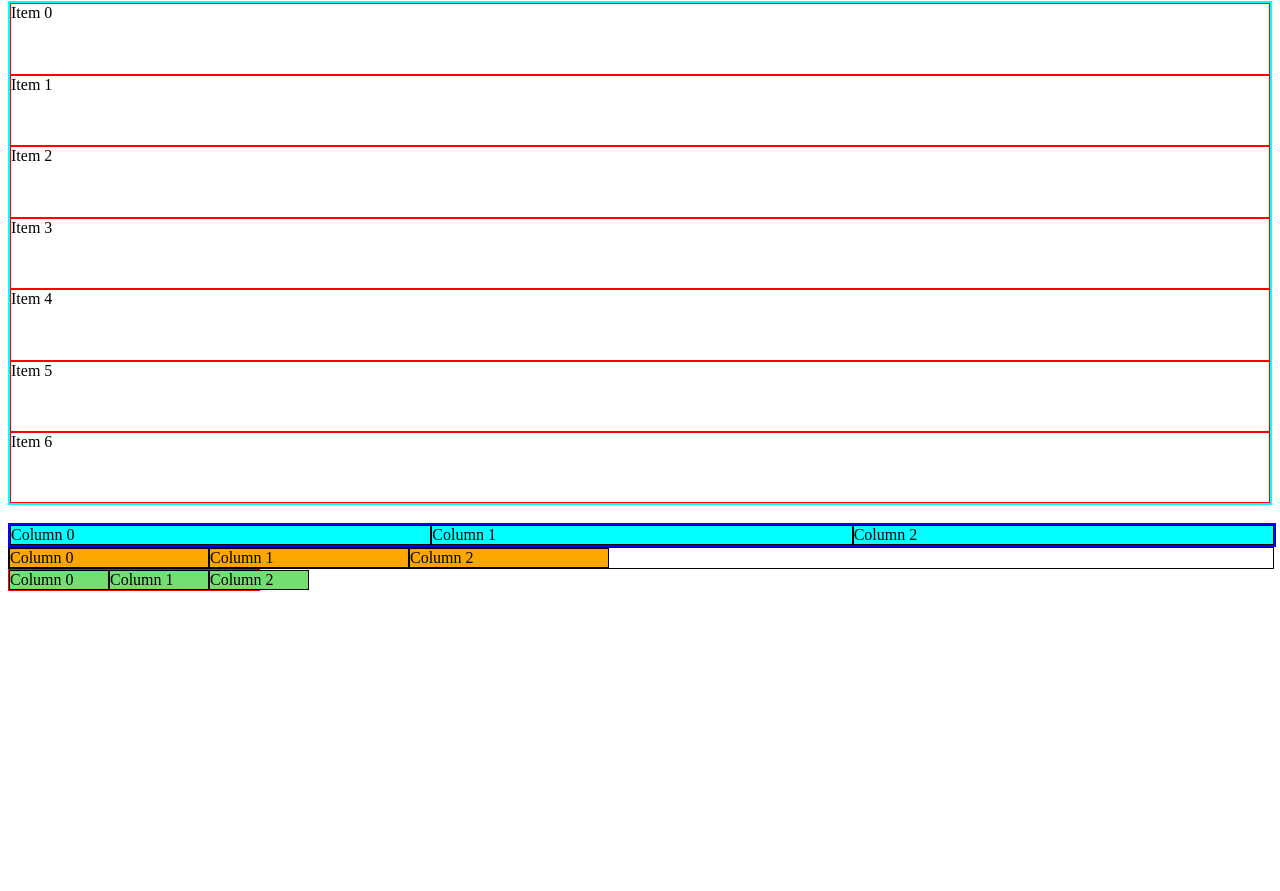
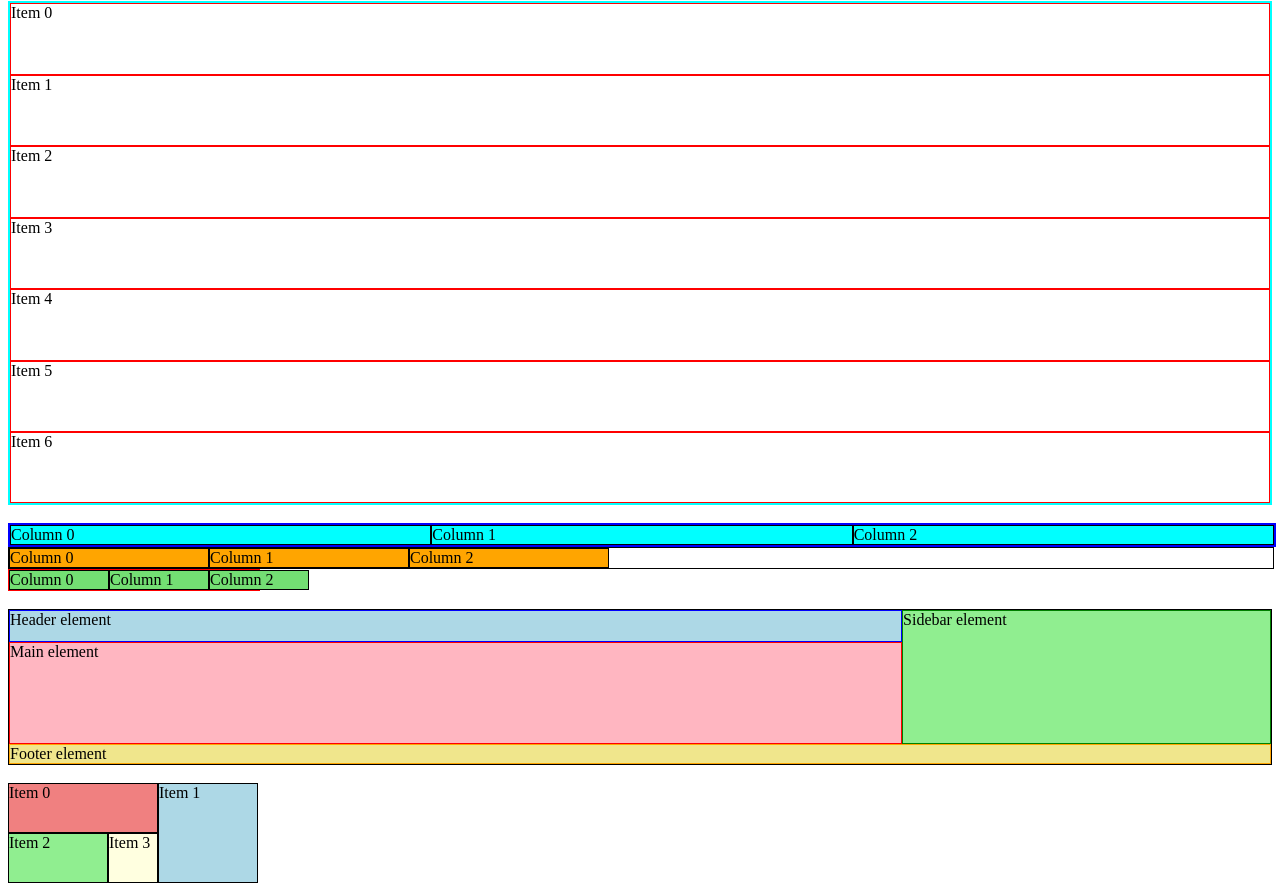
Before and after one commit to RaulAM7/Class-CSS-Grid, a plain HTML site: page index.html in a window 1280 px wide. Shown: the part 903-1794 px from the top of the page. Before the commit the page ends 1502 px from the top, so only its background shows below. Drawn offline with Linux system fonts and the light colour scheme.

Commit message:
Update: rapido post lunch

```diff
--- a/index.html
+++ b/index.html
@@ -85,6 +85,25 @@
         <div class="container9-columns">Column 2</div>
     </div>
 
+    <br>
+
+    <div class="container10">
+        <div id="header" class="container10-header">Header element</div>
+        <div id="main" class="container10-main">Main element</div>
+        <div id="sidebar" class="container10-sidebar">Sidebar element</div>
+        <div id="footer" class="container10-footer">Footer element</div>
+    </div>
+
+    <br>
+
+    <div class="container11">
+        <div class="container11-item0">Item 0</div>
+        <div class="container11-item1">Item 1</div>
+        <div class="container11-item2">Item 2</div>
+        <div class="container11-item3">Item 3</div>
+    </div>
+
+
 
 </body>
 </html>
--- a/styles.css
+++ b/styles.css
@@ -112,3 +112,70 @@
     background-color: rgb(115, 223, 115);
     border: 1px solid black;
 }
+
+.container10 {
+    display: grid;
+    grid-template-areas: "header header header sidebar"
+                        "main main main sidebar"
+                        "footer footer footer footer";
+    border: 1px solid black;
+}
+
+.container10-header {
+    grid-area: header;
+    border: 1px solid blue;
+        background: lightblue;
+        height: 30px;
+}
+.container10-main {
+    grid-area: main;
+    border: 1px solid red;
+    height: 100px;
+    background: lightpink;
+}
+.container10-sidebar {
+    grid-area: sidebar;
+    border: 1px solid green;
+    background: lightgreen;
+
+}
+.container10-footer {
+    grid-area: footer;
+    border: 1px solid orange;
+    background: khaki;
+}
+
+.container11 {
+    display: grid;
+    grid-template-columns: 50px 50px 50px 100px;
+    grid-template-rows: 25px 25px 50px;
+    grid-template-areas: "a a a b"
+                        "a a a b"
+                        "c c d b";
+}
+
+
+.container11 div {
+    border: 1px solid black;
+}
+
+.container11-item0 {
+    grid-area: a;
+    background-color: lightcoral;
+    border: 1px solid red;
+}
+.container11-item1 {
+    grid-area: b;
+    background-color: lightblue;
+    border: 1px solid blue;
+}
+.container11-item2 {
+    grid-area: c;
+    background-color: lightgreen;
+    border: 1px solid green
+}
+.container11-item3 {
+    grid-area: d;
+    background-color: lightyellow;
+    border: yellow;
+}
```
